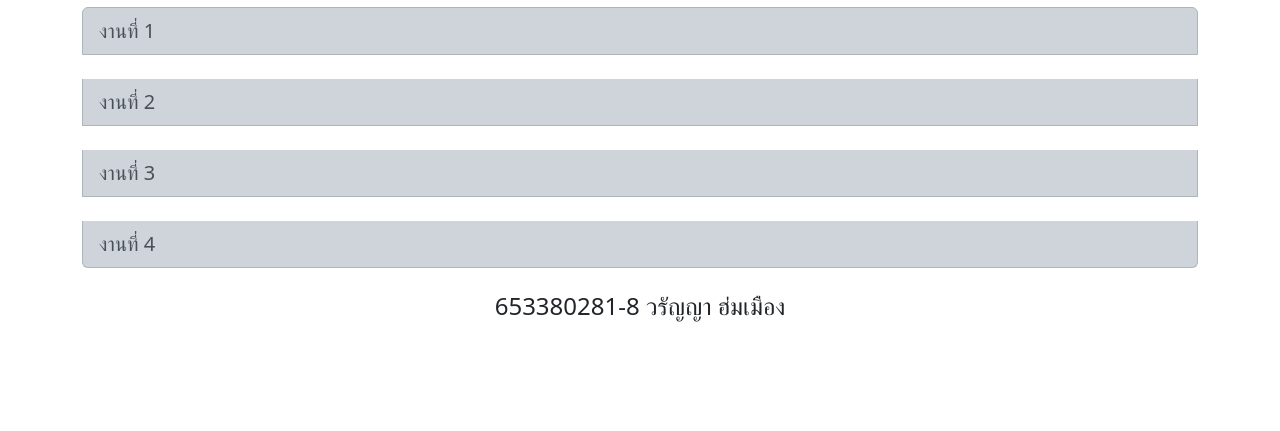
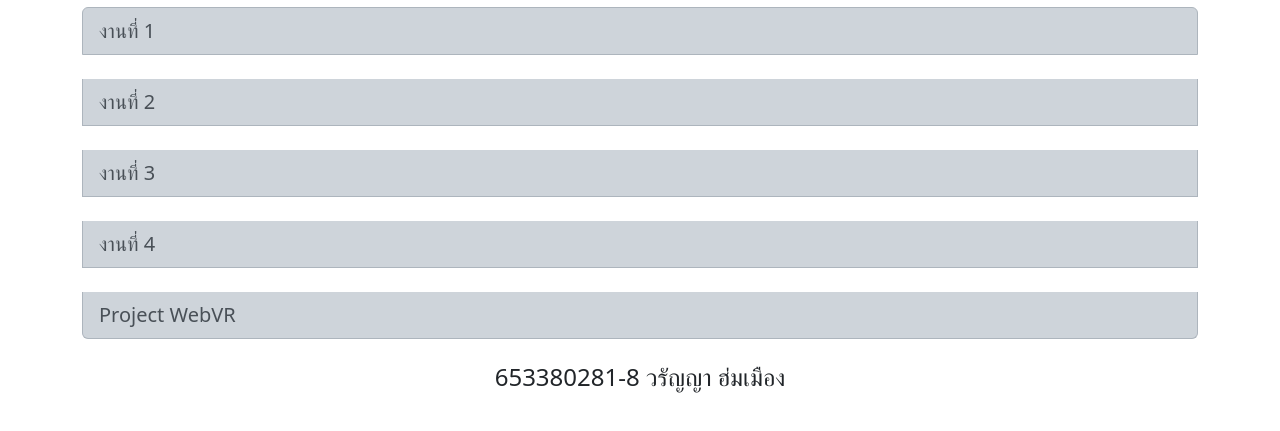
Before and after one commit to waranya-hommuang/SC310006-sec1, a plain HTML site: page index.html in a window 1280 px wide. Shown: the part 97-528 px from the top of the page. Drawn offline with nearby package versions, Linux system fonts and the light colour scheme.

Commit message:
webVR project

```diff
--- a/index.html
+++ b/index.html
@@ -19,7 +19,9 @@
                 class="mt-4 list-group-item list-group-item-action list-group-item-dark fs-5 fw-medium" target = _black>งานที่ 3</a>
                 <a href="webvr_lab4/work4.html"
                 class="mt-4 list-group-item list-group-item-action list-group-item-dark fs-5 fw-medium" target = _black>งานที่ 4</a>
-        </div>
+                <a href="webvr_project/flower_park.html"
+                class="mt-4 list-group-item list-group-item-action list-group-item-dark fs-5 fw-medium" target = _black>Project WebVR</a>
+            </div>
         <h4 class="text-center mt-4">653380281-8 วรัญญา ฮ่มเมือง</h4>
     </div>
 </body>
```
